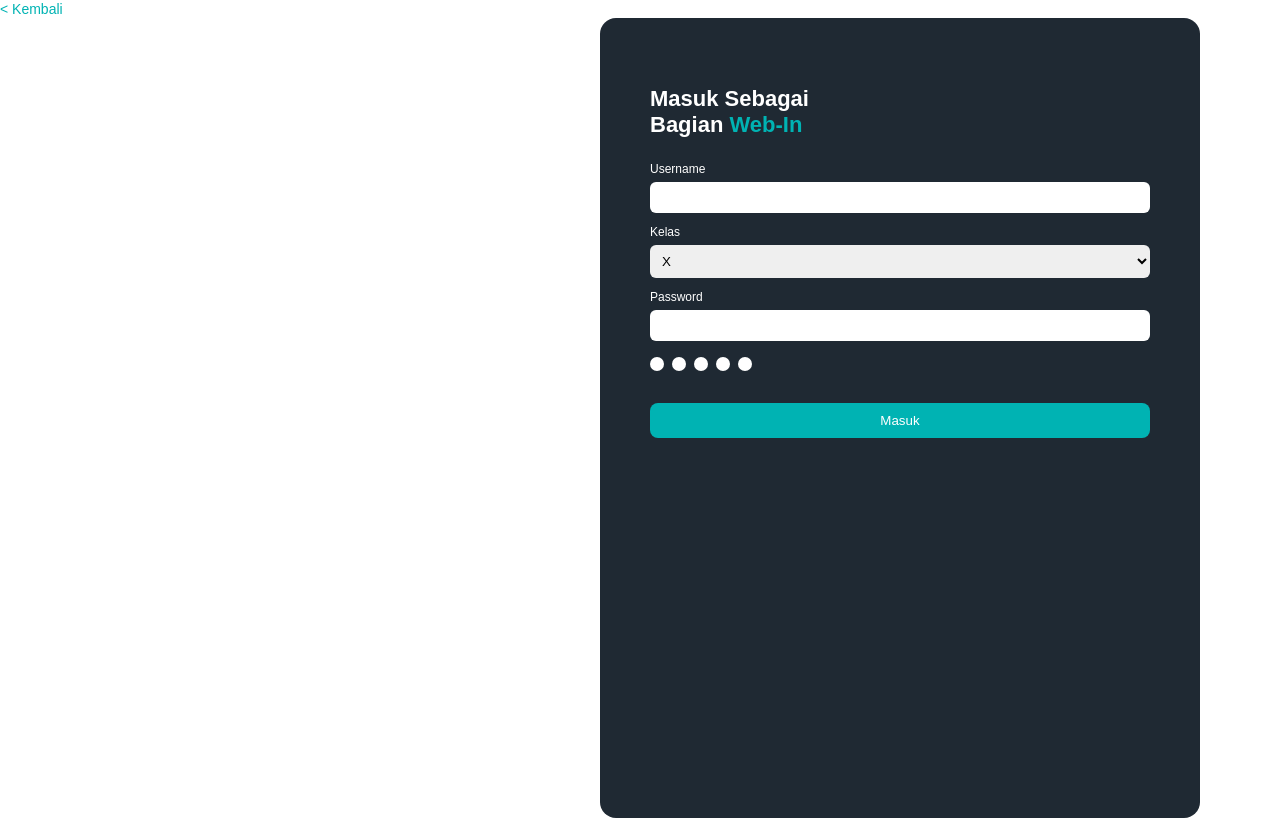
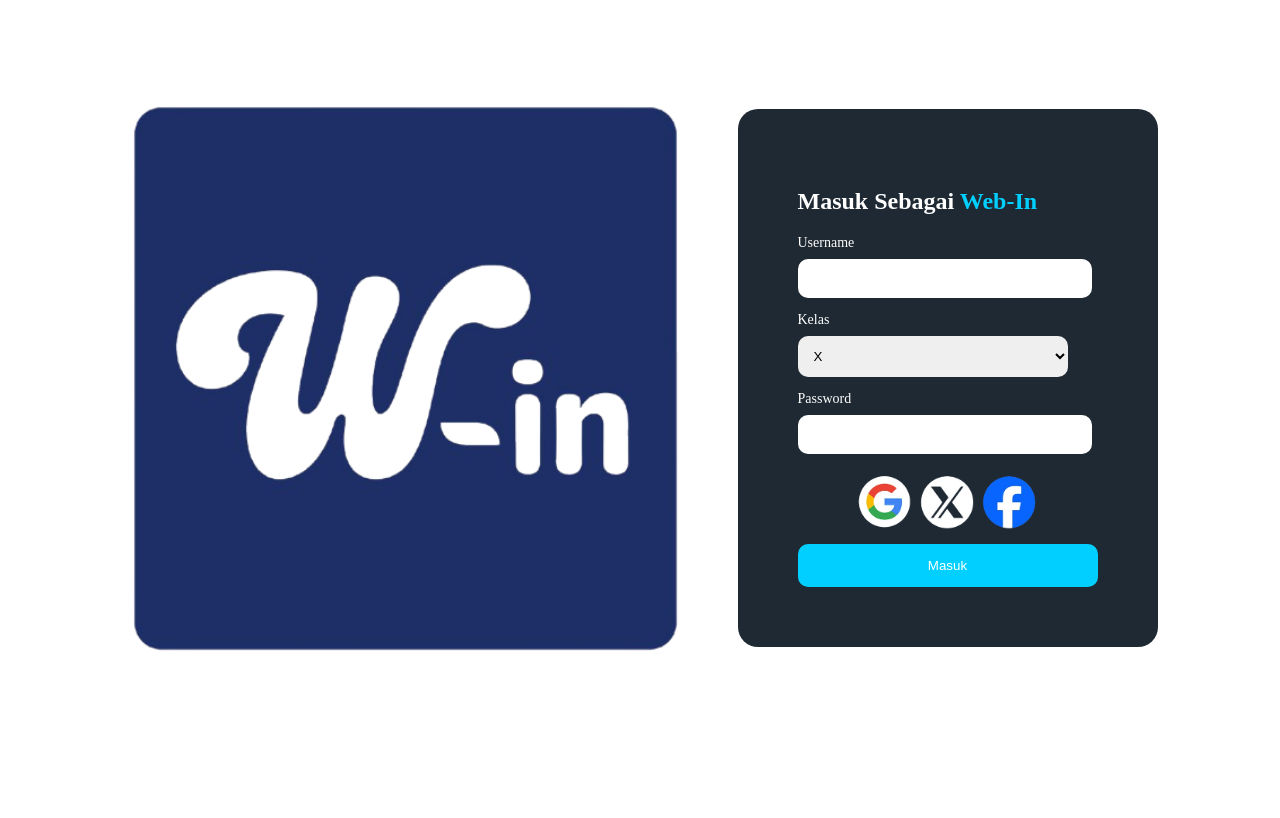
Before and after one commit to var-sama/STS_kelompok_6, a PHP site: page /register in a window 1280 px wide. After the commit the page ends 651 px from the top, so only its background shows below. Run offline with PHP 8.4, Linux system fonts and the light colour scheme.

Commit message:
login/register

```diff
--- a/app/views/auth/register.php
+++ b/app/views/auth/register.php
@@ -2,50 +2,50 @@
 <html lang="id">
 <head>
   <meta charset="UTF-8">
-  <title>Web-In Login</title>
-  <link rel="stylesheet" href="/css/Register.css">
+  <title>Register</title>
+  <link rel="stylesheet" href="/css/Login.css">
 </head>
 <body>
 
+<div class="container">
 
-  <a href="#" class="back">&lt; Kembali</a>
-
-  <div class="wrapper">
-
-
-    <div class="logo-card">
-      <h1>W<span>-in</span></h1>
+    <!-- Kiri (Logo) -->
+    <div class="left">
+        <img src="/icons/Register Login.png" class="logo">
     </div>
 
-    <div class="login-card">
-      <h2>Masuk Sebagai<br>Bagian <span>Web-In</span></h2>
+    <!-- Kanan (Form) -->
+    <div class="right">
+        <div class="login-box">
+            <h2>Masuk Sebagai <span>Web-In</span></h2>
 
+            <form>
                 <label>Username</label>
-      <input type="text" id="username">
+                <input type="text" required>
 
                 <label>Kelas</label>
-      <select id="kelas">
+                <select>
                     <option>X</option>
                     <option>XI</option>
                     <option>XII</option>
-
-
                 </select>
 
                 <label>Password</label>
-      <input type="password" id="password">
+                <input type="password" required>
 
                 <div class="dots">
-        <span></span><span></span><span></span><span></span><span></span>
+                    <img src="/icons/Screenshot_2026-03-22_121911-removebg-preview.png" class="social-img">
                 </div>
 
 
 
-      <button onclick="login()">Masuk</button>
+                <button type="submit">Masuk</button>
+            </form>
+
+        </div>
     </div>
 
 </div>
 
-  <script src="script.js"></script>
 </body>
 </html>
--- a/public/css/Login.css
+++ b/public/css/Login.css
@@ -1,59 +1,39 @@
-* {
-    margin: 0;
-    padding: 0;
-    box-sizing: border-box;
-    font-family: Arial, sans-serif;
-}
-
-body {
-    background: #ffffff;
-}
-
-.back {
-    position: absolute;
-    top: 20px;
-    left: 20px;
-    color: #00aaff;
-    text-decoration: none;
-}
-
 /* Container utama */
 .container {
     display: flex;
-    height: 100vh;
+    min-height: 80vh;
     justify-content: center;
     align-items: center;
-    gap: 100px;
+    gap: 50px;
+    padding: 50px;
 }
 
 /* Kiri */
-.left .logo-box {
-    background: #2c3e75;
-    width: 300px;
-    height: 300px;
-    border-radius: 20px;
+.left {
     display: flex;
     justify-content: center;
     align-items: center;
 }
 
-.logo-box h1 {
-    color: white;
-    font-size: 60px;
+.left img {
+    width: 565px;
+    max-width: 100%;
+    border-radius: 20px;
 }
 
 /* Kanan */
 .login-box {
     background: #1f2933;
-    padding: 30px;
-    border-radius: 15px;
-    width: 320px;
+    padding: 60px;
+    border-radius: 20px;
+    width: 300px;
     color: white;
-    margin: 8px;
 }
 
+/* Judul */
 .login-box h2 {
     margin-bottom: 20px;
+    line-height: 1.0;
 }
 
 .login-box span {
@@ -65,10 +45,11 @@ body {
     font-size: 14px;
 }
 
-.login-box input {
-    width: 100%;
-    padding: 10px;
-    margin: 8px 0 8px;
+.login-box input,
+.login-box select {
+    width: 90%;
+    padding: 12px;
+    margin: 8px 0 12px;
     border-radius: 10px;
     border: none;
 }
@@ -77,28 +58,26 @@ body {
 .dots {
     display: flex;
     justify-content: center;
-    gap: 9px;
-    margin: 8px ;
-    font-size: 50px;
+    margin: 1px 0;
 }
 
-.dots span {
-    width: 35px;
-    height: 35px;
-    background: #ccc;
-    border-radius: 50%;
+.social-img {
+    width: 190px;     /* kecilin lagi */
+    height: auto;
+    display: block;
+    margin: 10 auto;
 }
 
 /* Button */
 button {
     width: 100%;
-    padding: 16px;
+    padding: 14px;
     border: none;
     background: #00cfff;
     color: white;
-    border-radius: 8px;
+    border-radius: 10px;
     cursor: pointer;
-    margin: 8px 0 8px;
+    margin-top: 10px;
 }
 
 button:hover {
@@ -106,7 +85,10 @@ button:hover {
 }
 
 .forgot {
+    color: #00cfff;
+    text-decoration: underline;
+    font-size: 12px;
+    display: block;
     text-align: right;
-    font-size: 12px;
     margin-top: 10px;
 }
--- a/public/css/Register.css
+++ b/public/css/Register.css
@@ -1,113 +1,128 @@
+/* Reset */
 * {
+    margin: 0;
+    padding: 0;
     box-sizing: border-box;
     font-family: Arial, Helvetica, sans-serif;
 }
 
+/* Body */
 body {
-  margin: 0;
-  padding: 0;
     background: #ffffff;
-  min-height: 100vh;
 }
 
-.back {
-  color: #00b3b3;
-  text-decoration: none;
-  font-size: 14px;
+/* Container utama */
+.container {
+    display: flex;
+    min-height: 100vh;
+    justify-content: center;
+    align-items: center;
+    gap: 80px;
+    padding: 40px;
 }
 
-.wrapper {
+/* Kiri (Logo) */
+.left {
     display: flex;
+    justify-content: center;
     align-items: center;
-  min-height: 100vh;
+}
+
+.left img {
+    width: 500px;
+    max-width: 100%;
+    border-radius: 20px;
+}
+
+/* Kanan (Box Form) */
+.right {
+    display: flex;
+    justify-content: center;
+    align-items: center;
+}
+
+/* Card */
+.login-box {
+    background: #1f2933;
+    padding: 50px;
+    border-radius: 20px;
+    width: 320px;
+    color: white;
+}
+
+/* Judul */
+.login-box h2 {
+    margin-bottom: 20px;
+    line-height: 1.3;
+}
+
+.login-box span {
+    color: #00cfff;
+}
+
+/* Label */
+.login-box label {
+    font-size: 13px;
+}
+
+/* Input & Select */
+.login-box input,
+.login-box select {
+    width: 100%;
+    padding: 12px;
+    margin: 8px 0 14px;
+    border-radius: 10px;
+    border: none;
+    outline: none;
+}
+
+/* Dots */
+.dots {
+    display: flex;
+    justify-content: center;
+    margin: 1px 0;
+}
+
+.social-img {
+    width: 190px;     /* kecilin lagi */
+    height: auto;
+    display: block;
+    margin: 10 auto;
+}
+
+/* Button */
+.login-box button {
+    width: 100%;
+    padding: 14px;
+    border: none;
+    background: #00cfff;
+    color: white;
+    border-radius: 10px;
+    cursor: pointer;
+    margin-top: 10px;
+    font-weight: bold;
+}
+
+.login-box button:hover {
+    background: #00aacc;
+}
+
+/* Text kecil */
+.forgot {
+    font-size: 12px;
+    text-align: right;
+    margin-top: 10px;
+    opacity: 0.8;
 }
 
 
-.logo-card {
-  margin-left: auto;
-  margin-right: 60px;
+@media (max-width: 768px) {
+    .container {
+        flex-direction: column;
+        gap: 30px;
     }
 
-.logo-card h1 {
-  color: white;
-  font-size: 100px;
-  font-weight: bold;
+    .left img {
+        width: 300px;
     }
-
-.logo-card span {
-  font-weight: normal;
 }
-
-
-.login-card {
-  width: 600px;
-  height: 800px;
-  background: #1f2933;
-  border-radius: 16px;
-  padding: 50px;
-  color: white;
-   margin-right: 80px;
-
-}
-
-.login-card h2 {
-  margin-bottom: 24px;
-  font-size: 22px;
-}
-
-.login-card h2 span {
-  color: #00b3b3;
-}
-
-label {
-  font-size: 12px;
-  margin-top: 12px;
-  display: block;
-}
-
-input, select {
-  width: 100%;
-  padding: 8px;
-  margin-top: 6px;
-  border-radius: 6px;
-  border: none;
-}
-
-.dots {
-  display: flex;
-  gap: 8px;
-  margin: 16px 0;
-}
-
-.dots span {
-  width: 14px;
-  height: 14px;
-  background: white;
-  border-radius: 50%;
-}
-
-.forgot {
-  font-size: 11px;
-  text-align: right;
-  opacity: 0.8;
-}
-
-button {
-  width: 100%;
-  margin-top: 16px;
-  padding: 10px;
-  border: none;
-  border-radius: 8px;
-  background: #00b3b3;
-  color: white;
-  cursor: pointer;
-}
-
-button:hover {
-  opacity: 0.9;
-}
-
-.login-card {
-  margin-left: auto;
-  margin-right: 80px;
-}
```
Also changed, not shown: app/views/auth/login.php (+7 -16 lines), public/icons/Register Login.png (added), public/icons/Screenshot_2026-03-22_121911-removebg-preview.png (added). Lines whose indentation alone changed are shown as unchanged.
